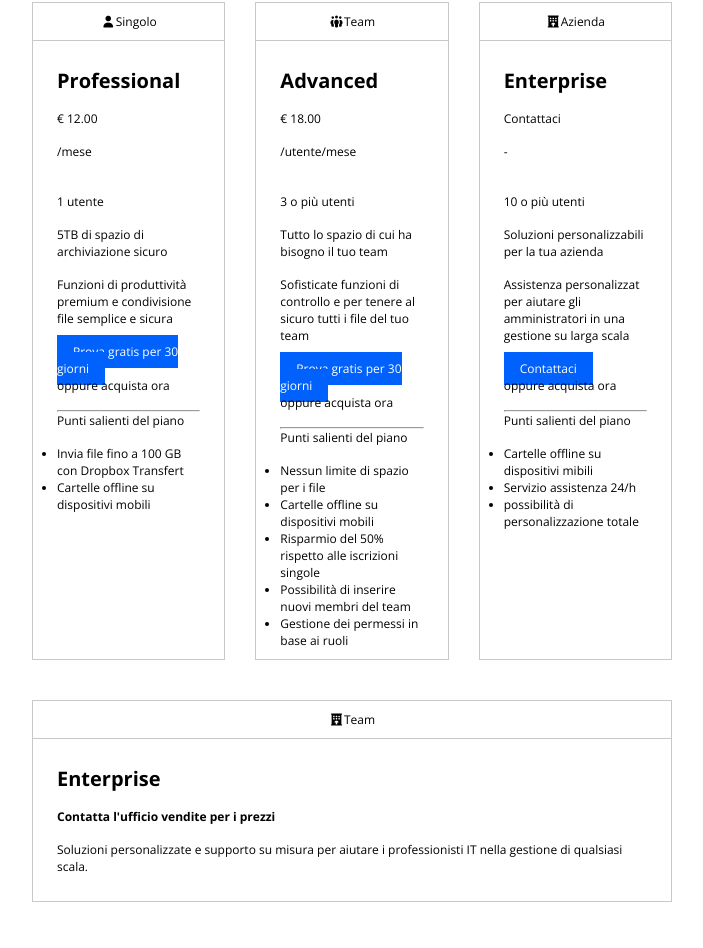
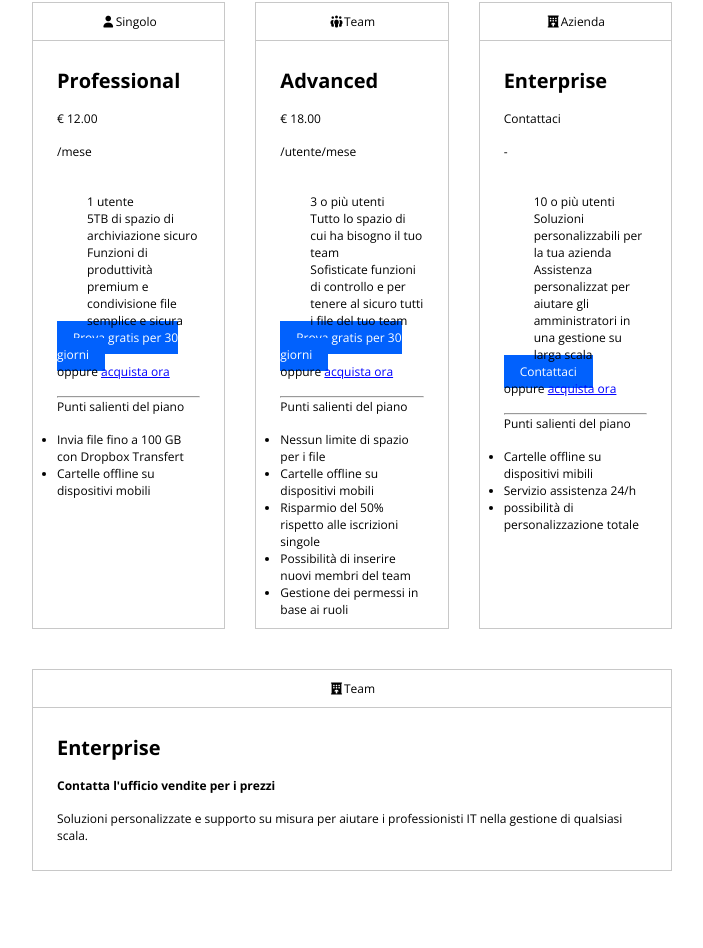
Before and after one commit to DanielPioFalabella/htmlcss-dropbox, a plain HTML site: page index.html in a window 1280 px wide. Shown: the part 1134-2082 px from the top of the page, without its empty margins (288-991 px from the left). Drawn offline with nearby package versions, Linux system fonts and the light colour scheme.

Commit message:
fix: vari

```diff
--- a/css/style.css
+++ b/css/style.css
@@ -39,6 +39,24 @@
     width: 100%;
     padding: 40px 25%;
 }
+
+.point-list-none {
+    list-style: none;
+}
+
+.point-list-none li {
+    position: relative;
+    padding-left: 30px;
+}
+
+/*.point-list-none li::before {
+    content: url(https://fontawesome.com/icons/earth-americas?f=classic&s=solid);
+    font-family: "Font Awesome 7 Free";
+    position: absolute;
+    left: 0;
+    top: 0;
+}*/
+
 
 
 
--- a/index.html
+++ b/index.html
@@ -78,11 +78,13 @@
                         <h3>Professional</h3>
                         <p>&euro; 12.00</p>
                         <p>/mese</p><br>
-                        <p>1 utente</p>
-                        <p>5TB di spazio di archiviazione sicuro</p>
-                        <p>Funzioni di produttività premium e condivisione file semplice e sicura</p>
+                        <ul class="point-list-none">
+                            <li>1 utente</li>
+                            <li>5TB di spazio di archiviazione sicuro</li>
+                            <li>Funzioni di produttività premium e condivisione file semplice e sicura</li>
+                        </ul>
                         <a class="btn-blu padding-btn-price">Prova gratis per 30 giorni</a>
-                        <p>oppure acquista ora</p>
+                        <p>oppure <a href="" style="color: blue;">acquista ora</a></p>
                         <hr>
                         <p>Punti salienti del piano</p>
                         <ul>
@@ -100,11 +102,13 @@
                         <h3>Advanced</h3>
                         <p>&euro; 18.00</p>
                         <p>/utente/mese</p><br>
-                        <p>3 o più utenti</p>
-                        <p>Tutto lo spazio di cui ha bisogno il tuo team</p>
-                        <p>Sofisticate funzioni di controllo e per tenere al sicuro tutti i file del tuo team</p>
+                        <ul class="point-list-none">
+                            <li>3 o più utenti</li>
+                            <li>Tutto lo spazio di cui ha bisogno il tuo team</li>
+                            <li>Sofisticate funzioni di controllo e per tenere al sicuro tutti i file del tuo team</li>
+                        </ul>
                         <a class="btn-blu padding-btn-price">Prova gratis per 30 giorni</a>
-                        <p>oppure acquista ora</p>
+                        <p>oppure <a href="" style="color: blue;">acquista ora</a></p>
                         <hr>
                         <p>Punti salienti del piano</p>
                         <ul>
@@ -125,11 +129,14 @@
                         <h3>Enterprise</h3>
                         <p>Contattaci</p>
                         <p>-</p><br>
-                        <p>10 o più utenti</p>
-                        <p>Soluzioni personalizzabili per la tua azienda</p>
-                        <p>Assistenza personalizzat per aiutare gli amministratori in una gestione su larga scala</p>
+                        <ul class="point-list-none">
+                            <li>10 o più utenti</li>
+                            <li>Soluzioni personalizzabili per la tua azienda</li>
+                            <li>Assistenza personalizzat per aiutare gli amministratori in una gestione su larga scala
+                            </li>
+                        </ul>
                         <a class="btn-blu padding-btn-price">Contattaci</a>
-                        <p>oppure acquista ora</p>
+                        <p>oppure <a href="" style="color: blue;">acquista ora</a></p>
                         <hr>
                         <p>Punti salienti del piano</p>
                         <ul>
@@ -185,7 +192,8 @@
                         <h3>Passa di meno da uno strumento all'altro</h3><br>
                         <p>Porta a termine le attività quotidiane con un solo strumento. Crea, modifica e condividi
                             contenuti cloud da
-                        Documenti, Fogli e Presentazioni di Google, file Microsoft office e Dropbox Paper direttamente
+                            Documenti, Fogli e Presentazioni di Google, file Microsoft office e Dropbox Paper
+                            direttamente
                             da Dropbox.
                         </p>
                     </div>
@@ -199,7 +207,8 @@
                         <h3>Passa di meno da uno strumento all'altro</h3><br>
                         <p>Porta a termine le attività quotidiane con un solo strumento. Crea, modifica e condividi
                             contenuti cloud da
-                        Documenti, Fogli e Presentazioni di Google, file Microsoft office e Dropbox Paper direttamente
+                            Documenti, Fogli e Presentazioni di Google, file Microsoft office e Dropbox Paper
+                            direttamente
                             da Dropbox.
                         </p>
                     </div>
@@ -213,7 +222,8 @@
                         <h3>Passa di meno da uno strumento all'altro</h3><br>
                         <p>Porta a termine le attività quotidiane con un solo strumento. Crea, modifica e condividi
                             contenuti cloud da
-                        Documenti, Fogli e Presentazioni di Google, file Microsoft office e Dropbox Paper direttamente
+                            Documenti, Fogli e Presentazioni di Google, file Microsoft office e Dropbox Paper
+                            direttamente
                             da Dropbox.
                         </p>
                     </div>
@@ -227,7 +237,8 @@
                         <h3>Passa di meno da uno strumento all'altro</h3><br>
                         <p>Porta a termine le attività quotidiane con un solo strumento. Crea, modifica e condividi
                             contenuti cloud da
-                        Documenti, Fogli e Presentazioni di Google, file Microsoft office e Dropbox Paper direttamente
+                            Documenti, Fogli e Presentazioni di Google, file Microsoft office e Dropbox Paper
+                            direttamente
                             da Dropbox.
                         </p>
                     </div>
@@ -241,7 +252,8 @@
                         <h3>Passa di meno da uno strumento all'altro</h3><br>
                         <p>Porta a termine le attività quotidiane con un solo strumento. Crea, modifica e condividi
                             contenuti cloud da
-                        Documenti, Fogli e Presentazioni di Google, file Microsoft office e Dropbox Paper direttamente
+                            Documenti, Fogli e Presentazioni di Google, file Microsoft office e Dropbox Paper
+                            direttamente
                             da Dropbox.
                         </p>
                     </div>
@@ -255,7 +267,8 @@
                         <h3>Passa di meno da uno strumento all'altro</h3><br>
                         <p>Porta a termine le attività quotidiane con un solo strumento. Crea, modifica e condividi
                             contenuti cloud da
-                        Documenti, Fogli e Presentazioni di Google, file Microsoft office e Dropbox Paper direttamente
+                            Documenti, Fogli e Presentazioni di Google, file Microsoft office e Dropbox Paper
+                            direttamente
                             da Dropbox.
                         </p>
                     </div>
```
Lines whose indentation alone changed are shown as unchanged.
